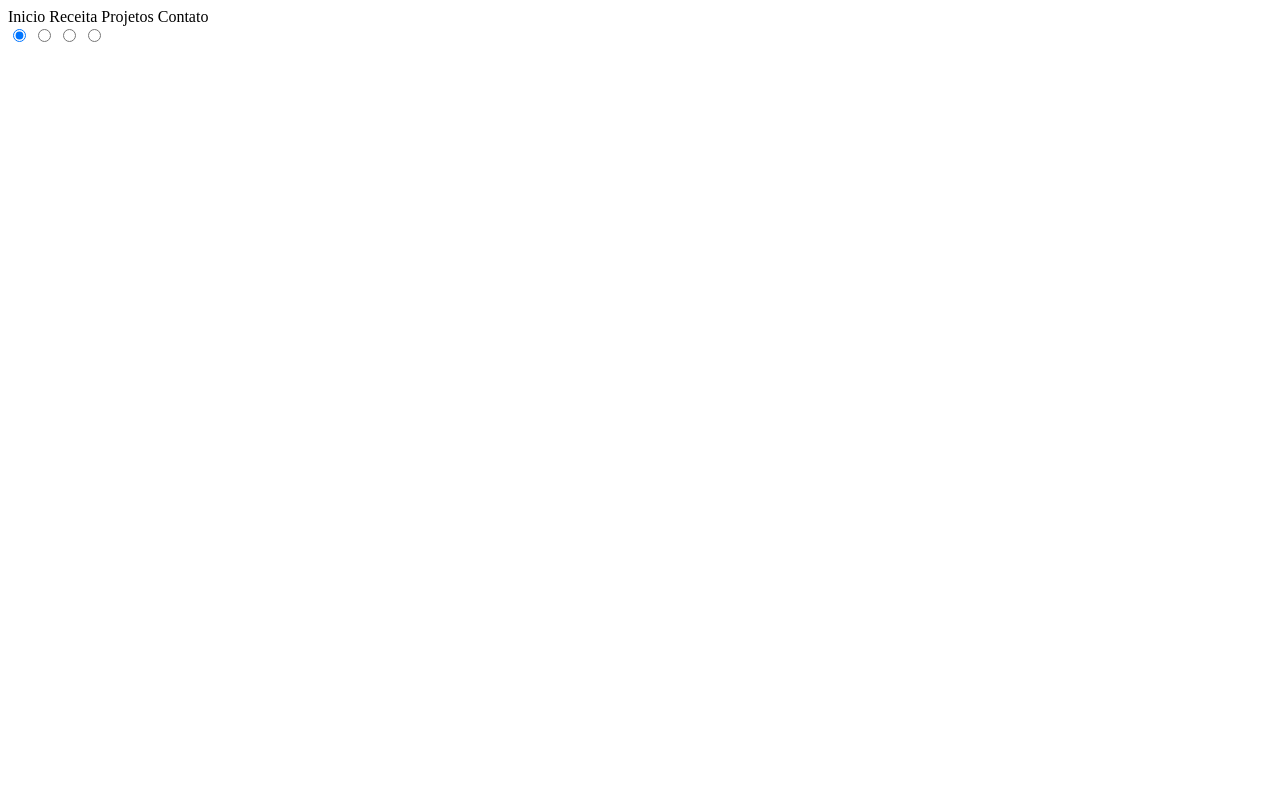
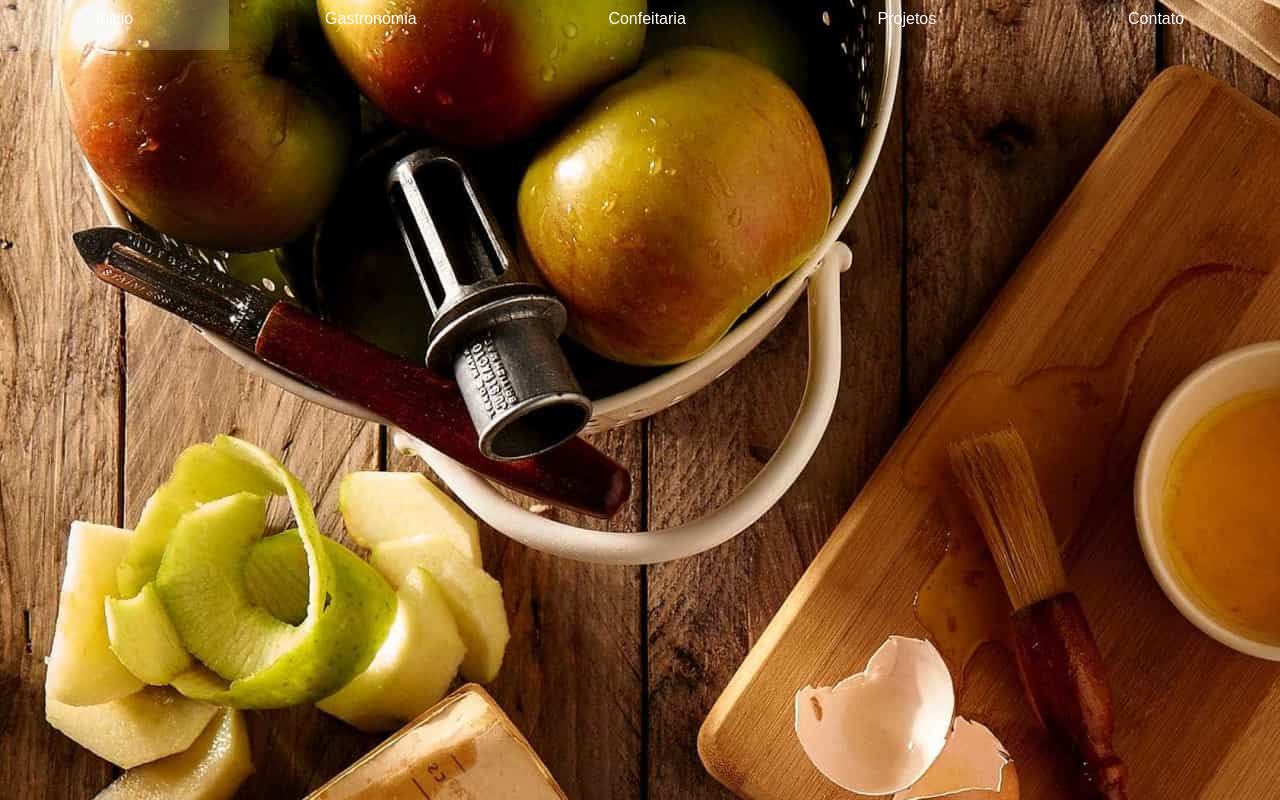
Before and after one commit to yurirps/projetoJPS, a plain HTML site: page Index.html in a window 1280 px wide. Drawn offline with Linux system fonts and the light colour scheme; files whose address does not match are found by name.

Commit message:
Add files via upload

```diff
--- a/Index.html
+++ b/Index.html
@@ -4,31 +4,33 @@
 <head>
     <meta charset="UTF-8" />
     <title>PsJuli</title>
-    <style>
 
+    <link rel="stylesheet" type="text/css" href="css/estilo.css" />
 
-    </style>
 </head>
 <body>
     <nav class="links">
         <label for="rd_inicio">Inicio</label>
-        <label for="rd_receita">Receita</label>
+        <label for="rd_gastronomia">Gastronomia</label>
+        <label for="rd_confeitaria">Confeitaria</label>
         <label for="rd_projetos">Projetos</label>
         <label for="rd_contato">Contato</label>
     </nav>
 
     <div class="scroll">
         <input type="radio" name="grupo" id="rd_inicio" checked="true">
-        <input type="radio" name="grupo" id="rd_receita">
+        <input type="radio" name="grupo" id="rd_gastronomia">
+        <input type="radio" name="grupo" id="rd_confeitaria">
         <input type="radio" name="grupo" id="rd_projetos">
         <input type="radio" name="grupo" id="rd_contato">
 
 
     <section class="sections">
-        <section class="bloco" id="Inicio"></section>
-        <section class="bloco" id="Receita"></section>
-        <section class="bloco" id="Projetos"></section>
-        <section class="bloco" id="Contato"></section>
+        <section class="bloco" id="inicio"></section>
+        <section class="bloco" id="gastronomia"></section>
+        <section class="bloco" id="confeitaria"></section>
+        <section class="bloco" id="projetos"></section>
+        <section class="bloco" id="contato"></section>
 
     </section>
 
--- /dev/null
+++ b/css/estilo.css
@@ -0,0 +1,88 @@
+*{
+    margin: 0;
+    padding: 0;
+}
+
+.links{
+    width: 100%;
+    height: 50px;
+    position: fixed;
+    display: flex;
+}
+.links label{
+    padding: 10px 0;
+    flex-grow: 1;
+    cursor: pointer;
+    transition: all .4s;
+    text-align: center;
+    font-family: Arial;
+    font-size: 100%;
+    color: #fff;
+}
+
+.links label:hover{
+    background-color: rgba(255, 255, 255, .2);
+}
+
+.scroll{
+    display: flex;
+    width: 100vw;
+    height: 100vh;
+    overflow: hidden;
+}
+
+.sections{
+    transition: all 0.4s ;
+}
+
+.scroll input{
+    display: none;
+}
+
+.bloco{
+    width: 100vw;
+    height: 100vw;
+    justify-content: center;
+    align-items: center;
+    display: flex;
+}
+
+
+
+#inicio{
+    background-image: url('C:/Users/Yuri/Documents/ProjetoJP/imagens/chef.jpg');
+}
+
+#gastronomia{
+    background-image: url('C:/Users/Yuri/Documents/ProjetoJP/imagens/cozinha.jpg');
+}
+
+#confeitaria{
+    background-image: url('C:/Users/Yuri/Documents/ProjetoJP/imagens/gastro.jpg');
+
+}
+
+#projetos{
+    background-image: url('C:/Users/Yuri/Documents/ProjetoJP/imagens/home.jpg');
+}
+
+#contato{
+    background-image: url('C:/Users/Yuri/Documents/ProjetoJP/imagens/gastro.jpg');
+}
+
+
+#rd_gastronomia:checked ~.sections{
+    margin-top: -100vh;
+}
+
+#rd_confeitaria:checked ~.sections{
+    margin-top: -200vh;
+}
+
+#rd_projetos:checked ~ .sections{
+    margin-top: -300vh;
+}
+
+#rd_contato:checked ~ .sections{
+    margin-top: -400vh;
+}
```
Also changed, not shown: imagens/chef.jpg (added), imagens/gastro.jpg (added), imagens/home.jpg (added), imagens/receita.jpg (added), 1 other file.
